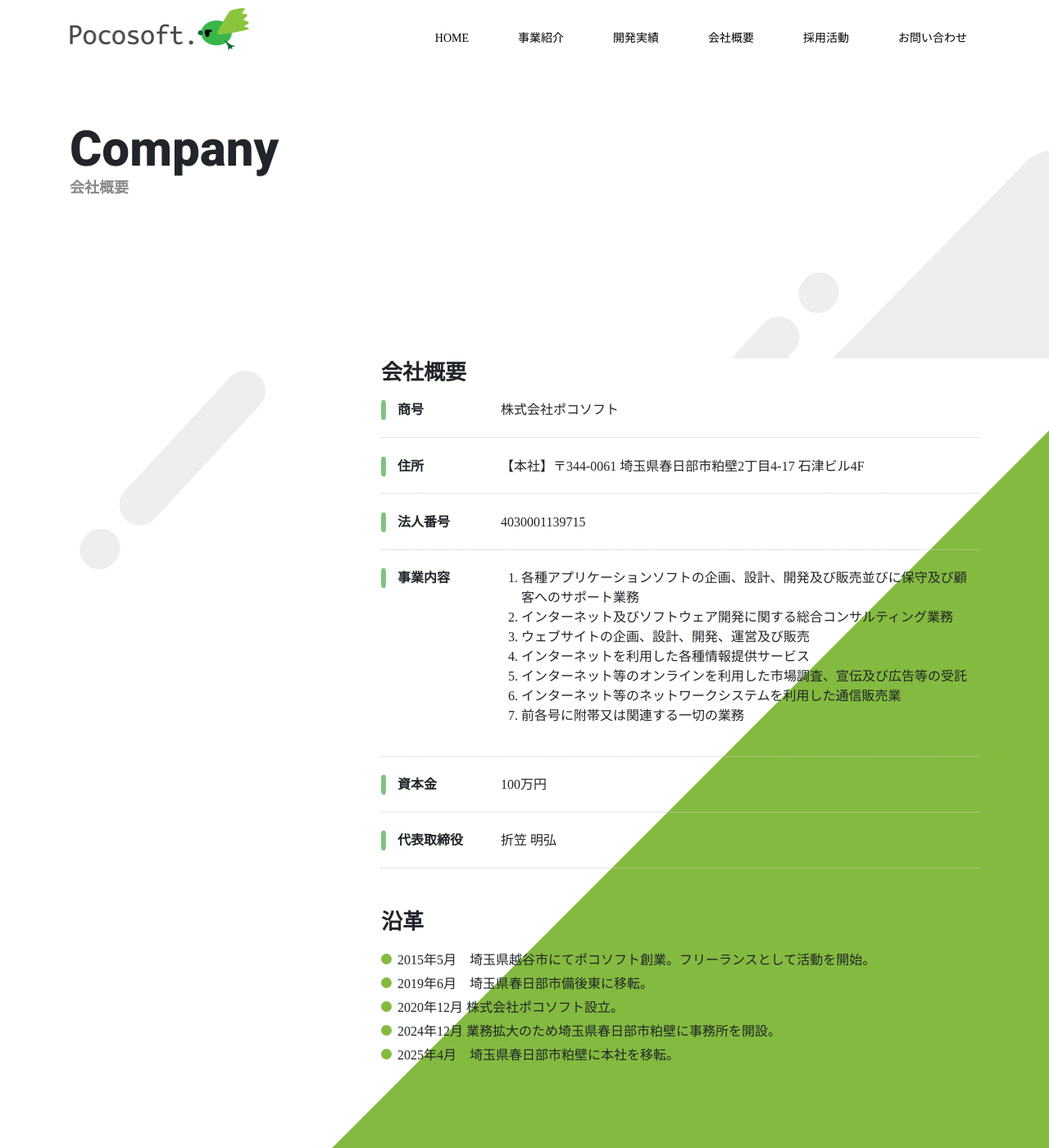
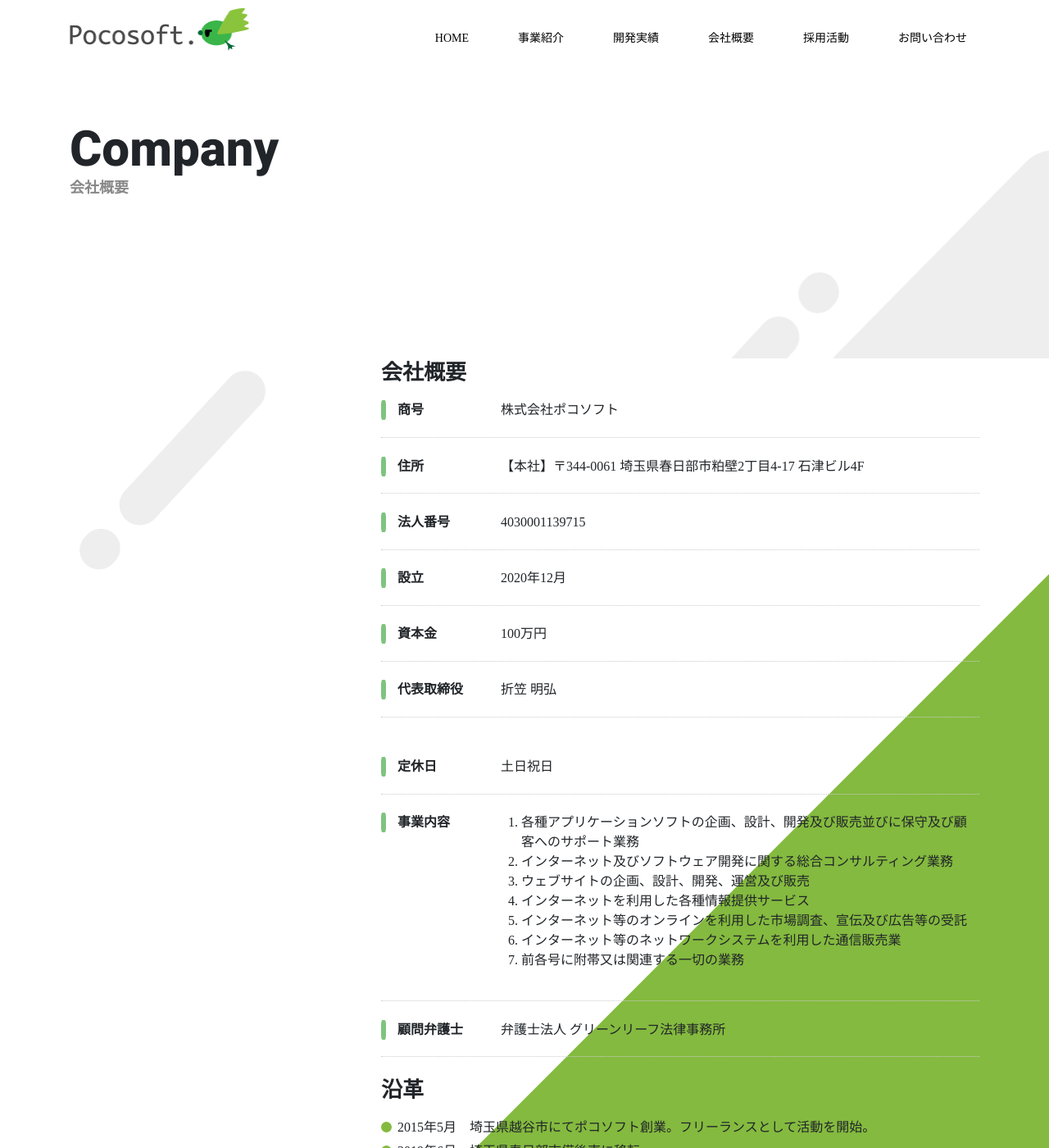
Before and after one commit to pocosoft/pocosoft.github.io, a Jekyll site: the page built from company.md, in a window 1280 px wide and 1400 px high. Shown: the whole window at 82% size. Built offline with Jekyll 4.4.1, drawn with Linux system fonts in a browser that asks for light colours; nearby versions of some CDN libraries.

Commit message:
項目の追加

```diff
--- a/_layouts/company.html
+++ b/_layouts/company.html
@@ -33,18 +33,9 @@
             <dd>4030001139715</dd>
           </dl>
           <dl>
-            <dt>事業内容</dt>
-            <dd>
-              <ol>
-                <li>各種アプリケーションソフトの企画、設計、開発及び販売並びに保守及び顧客へのサポート業務</li>
-                <li>インターネット及びソフトウェア開発に関する総合コンサルティング業務</li>
-                <li>ウェブサイトの企画、設計、開発、運営及び販売</li>
-                <li>インターネットを利用した各種情報提供サービス</li>
-                <li>インターネット等のオンラインを利用した市場調査、宣伝及び広告等の受託</li>
-                <li>インターネット等のネットワークシステムを利用した通信販売業</li>
-                <li>前各号に附帯又は関連する一切の業務</li>
-              </ol>
-            </dd>
+            <da>
+            <dt>設立</dt>
+            <dd>2020年12月</dd>
           </dl>
           <dl>
             <dt>資本金</dt>
@@ -55,13 +46,34 @@
             <dd>折笠 明弘</dd>
           </dl>
         </div>
+        <dl>
+          <dt>定休日</dt>
+          <dd>土日祝日</dd>
+        </dl>
+        <dl>
+          <dt>事業内容</dt>
+          <dd>
+            <ol>
+              <li>各種アプリケーションソフトの企画、設計、開発及び販売並びに保守及び顧客へのサポート業務</li>
+              <li>インターネット及びソフトウェア開発に関する総合コンサルティング業務</li>
+              <li>ウェブサイトの企画、設計、開発、運営及び販売</li>
+              <li>インターネットを利用した各種情報提供サービス</li>
+              <li>インターネット等のオンラインを利用した市場調査、宣伝及び広告等の受託</li>
+              <li>インターネット等のネットワークシステムを利用した通信販売業</li>
+              <li>前各号に附帯又は関連する一切の業務</li>
+            </ol>
+          </dd>
+        </dl>
+        <dl>
+          <dt>顧問弁護士</dt>
+          <dd>弁護士法人 グリーンリーフ法律事務所</dd>
+        </dl>
         <h3>沿革</h3>
         <ul>
           <li>2015年5月　埼玉県越谷市にてポコソフト創業。フリーランスとして活動を開始。</li>
           <li>2019年6月　埼玉県春日部市備後東に移転。</li>
           <li>2020年12月 株式会社ポコソフト設立。</li>
-          <li>2024年12月 業務拡大のため埼玉県春日部市粕壁に事務所を開設。</li>
-          <li>2025年4月　埼玉県春日部市粕壁に本社を移転。</li>
+          <li>2024年12月　業務拡大のため埼玉県春日部市粕壁に事務所を開設。</li>
         </ul>
       </div>
     </div>
```
